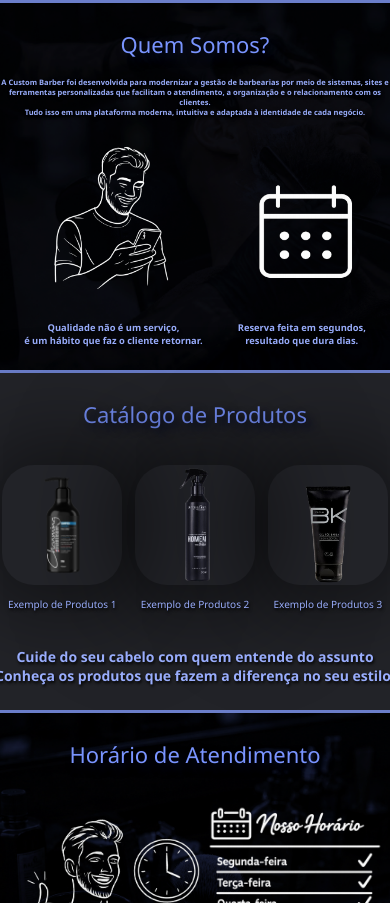
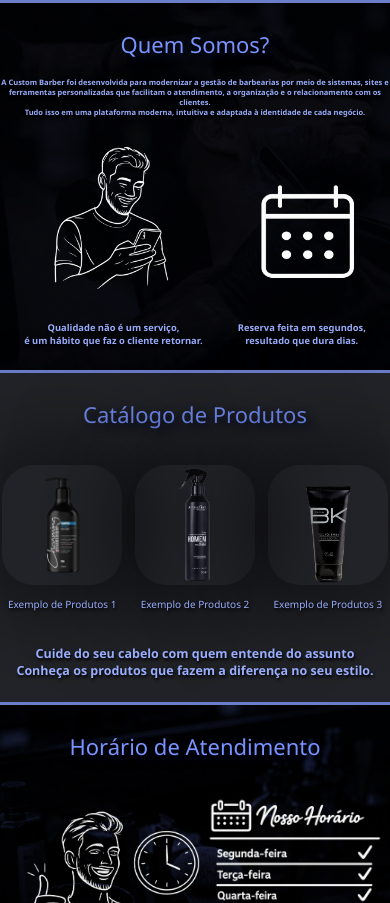
Before and after one commit to VictorEduardo9/Custom-Barber, a website with bundled scripts: page index.html in a window 390 px wide. Shown: the part 506-1409 px from the top of the page. Built offline with nearby package versions, Linux system fonts and the light colour scheme; no server answers.

Commit message:
Fase Testes 2 - Mobile Update 3.6

```diff
--- a/style.css
+++ b/style.css
@@ -455,7 +455,7 @@ a {
 
 #calendario {
     width: 95px;
-    right: 91px;
+    right: 89px;
 
 }
 
@@ -508,7 +508,7 @@ a {
 }
 
 .frasecatalogo {
-    font-size: 14px;
+    font-size: 12.5px;
     width: 430px;
 }
 
```
